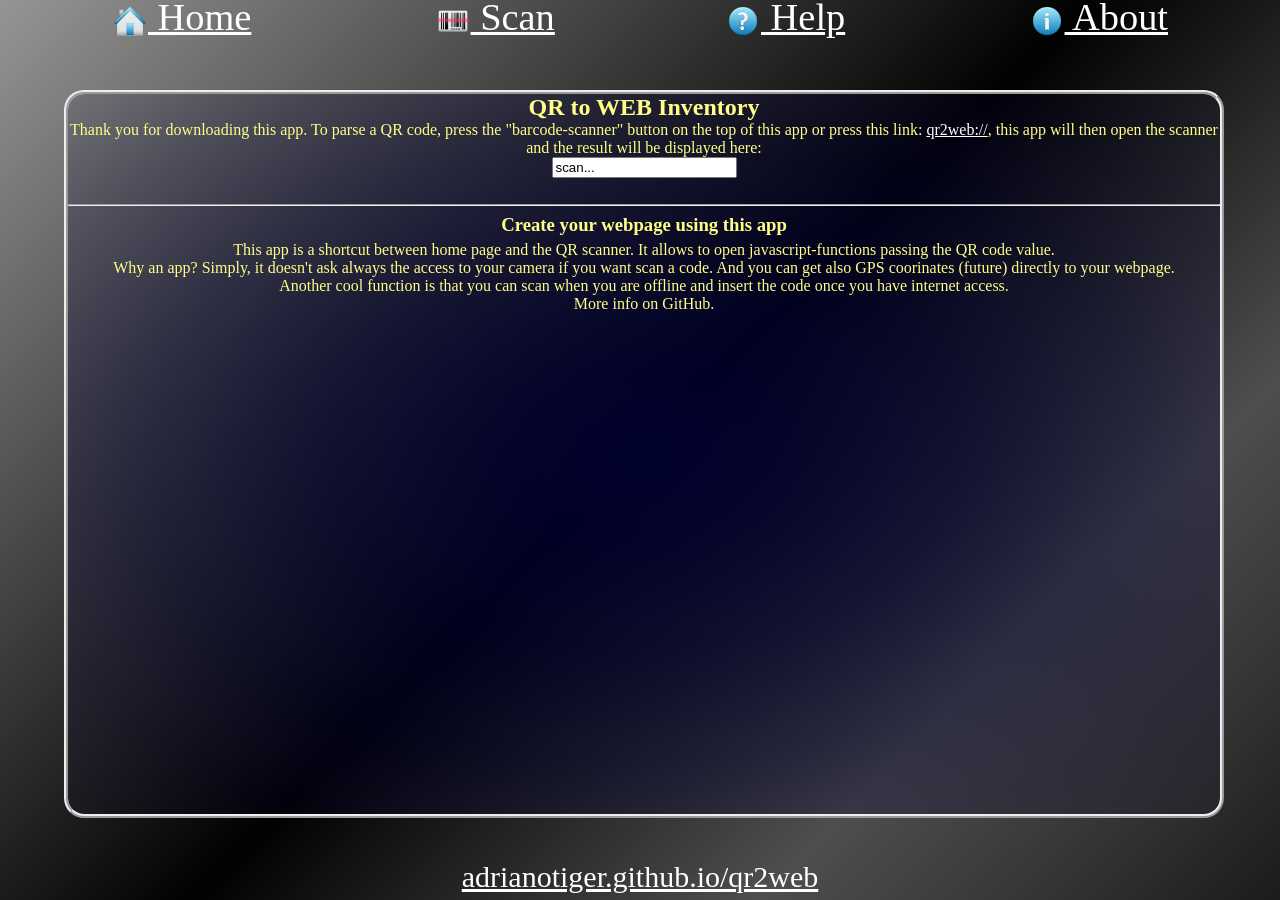
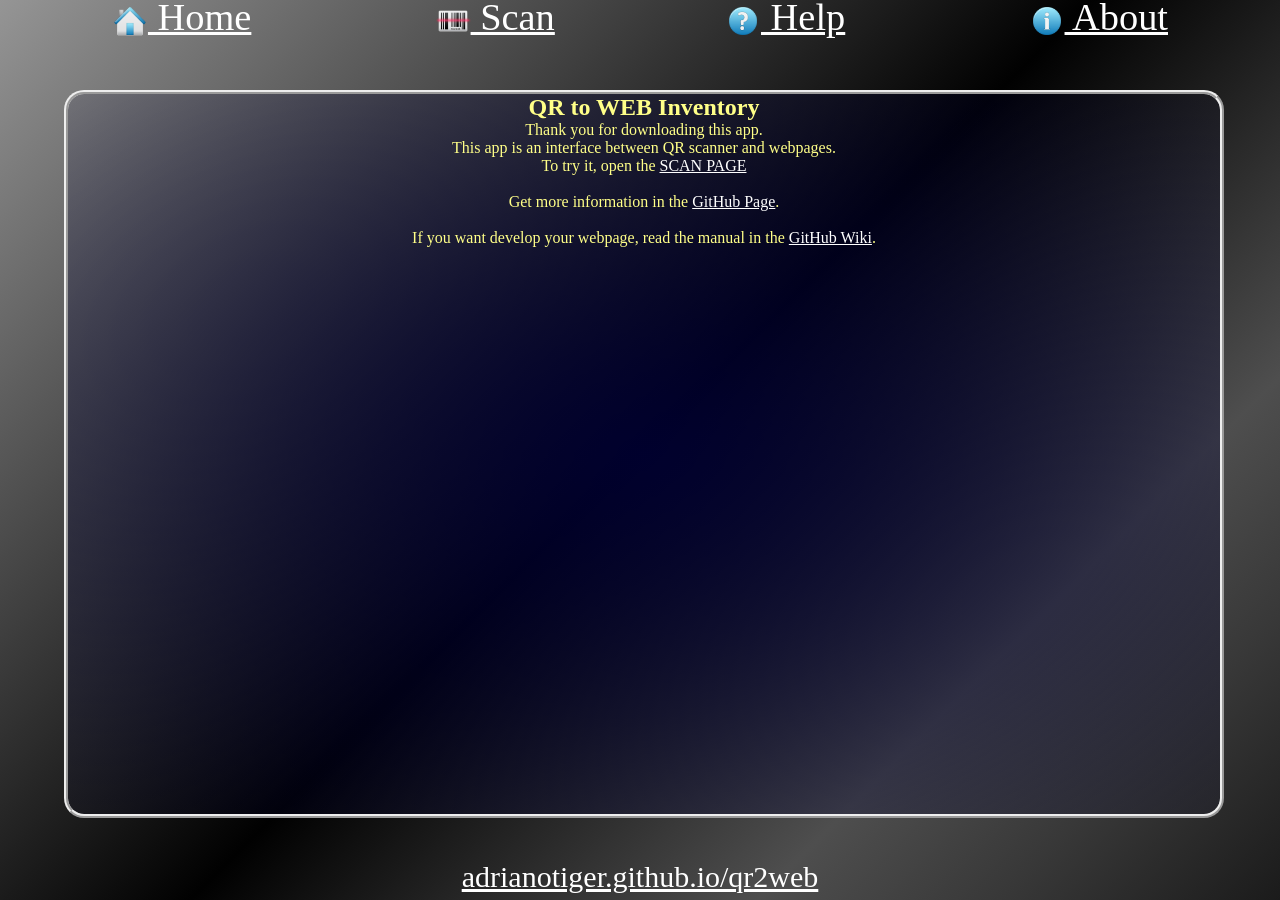
Before and after one commit to Adrianotiger/qr2web, a Jekyll site: the page built from index.html, in a window 1280 px wide. Built offline with Jekyll 4.4.1, drawn with Linux system fonts in a browser that asks for light colours.

Commit message:
Update index.html

```diff
--- a/index.html
+++ b/index.html
@@ -1,87 +1,12 @@
 ---
 layout: default
-title: QR2Web Inventory
+title: QR2Web Inventory - Home
 ---
-<script>
-	function onscan(qrCode)
-	{
-		document.getElementById('scannedResult').value = qrCode;
-		document.getElementById('barcodelookup').href='https://www.barcodelookup.com/' + qrCode;
-		document.getElementById('weblink').href=qrCode;
-
-		var qrCodeString = "" + qrCode;
-		if(qrCodeString.indexOf("http")===0)
-		{
-		  document.getElementById('weblink').parentNode.style.display = 'block';
-		  document.getElementById('barcodelookup').parentNode.style.display = 'none';
-		}
-		else
-		{
-		  document.getElementById('weblink').parentNode.style.display = 'none';
-		  document.getElementById('barcodelookup').parentNode.style.display = 'block';
-		}
-	}
-</script>
 <div class="blurb">
 	<h2>QR to WEB Inventory</h2>
-
-    Thank you for downloading this app. To parse a QR code, press the "barcode-scanner" button on the top of this app or press this link:
-    <a href='qr2web://'>qr2web://</a>, this app will then open the scanner and the result will be displayed here:<br>
-    <input type='text' id='scannedResult' name='scanResult' value='scan...' /><br>
-    <div style='display:none;'><a href='https://www.barcodelookup.com/' id='barcodelookup' target='_blank' >SEARCH ON www.BarcodeLookup.com</a></div>
-    <div style='display:none;'><a href='' id='weblink' target='_blank' >OPEN LINK</a></div>
-    <br>
-    <hr>
-    <h3>Create your webpage using this app</h3>
-    This app is a shortcut between home page and the QR scanner. It allows to open javascript-functions passing the QR code value.<br>
-    Why an app? Simply, it doesn't ask always the access to your camera if you want scan a code. And you can get also GPS coorinates (future) directly to your webpage.<br>
-    Another cool function is that you can scan when you are offline and insert the code once you have internet access.<br>
-    More info on GitHub.
-
+        Thank you for downloading this app. <br>
+	This app is an interface between QR scanner and webpages.<br>
+	To try it, open the <a href="scan.html">SCAN PAGE</a><br><br>
+	Get more information in the <a href="https://github.com/Adrianotiger/qr2web" target="_blank">GitHub Page</a>.<br><br>
+	If you want develop your webpage, read the manual in the <a href="https://github.com/Adrianotiger/qr2web/wiki" target="_blank">GitHub Wiki</a>.
 </div>
-<!--
-<!DOCTYPE html>
-<html>
-  <head>
-    <title>QR to Web Inventory</title>
-    <meta name="viewport" content="width=device-width, initial-scale=1.0, user-scalable=no" />
-    <link href="github.css" rel="stylesheet">
-    <script>
-      function onscan(qrCode)
-      {
-        document.getElementById('scannedResult').value = qrCode;
-        document.getElementById('barcodelookup').href='https://www.barcodelookup.com/' + qrCode;
-        document.getElementById('weblink').href=qrCode;
-
-        var qrCodeString = "" + qrCode;
-        if(qrCodeString.indexOf("http")===0)
-        {
-          document.getElementById('weblink').parentNode.style.display = 'block';
-          document.getElementById('barcodelookup').parentNode.style.display = 'none';
-        }
-        else
-        {
-          document.getElementById('weblink').parentNode.style.display = 'none';
-          document.getElementById('barcodelookup').parentNode.style.display = 'block';
-        }
-      }
-    </script>
-  </head>
-  <body>
-    <h2>QR to WEB Inventory</h2>
-
-    Thank you for downloading this app. To parse a QR code, press the "barcode-scanner" button on the top of this app or press this link:
-    <a href='qr2web://'>qr2web://</a>, this app will then open the scanner and the result will be displayed here:<br>
-    <input type='text' id='scannedResult' name='scanResult' value='scan...' /><br>
-    <div style='display:none;'><a href='https://www.barcodelookup.com/' id='barcodelookup' target='_blank' >SEARCH ON www.BarcodeLookup.com</a></div>
-    <div style='display:none;'><a href='' id='weblink' target='_blank' >OPEN LINK</a></div>
-    <br>
-    <hr>
-    <h3>Create your webpage using this app</h3>
-    This app is a shortcut between home page and the QR scanner. It allows to open javascript-functions passing the QR code value.<br>
-    Why an app? Simply, it doesn't ask always the access to your camera if you want scan a code. And you can get also GPS coorinates (future) directly to your webpage.<br>
-    Another cool function is that you can scan when you are offline and insert the code once you have internet access.<br>
-    More info on GitHub.
-  </body>
-</html>
--->
```
